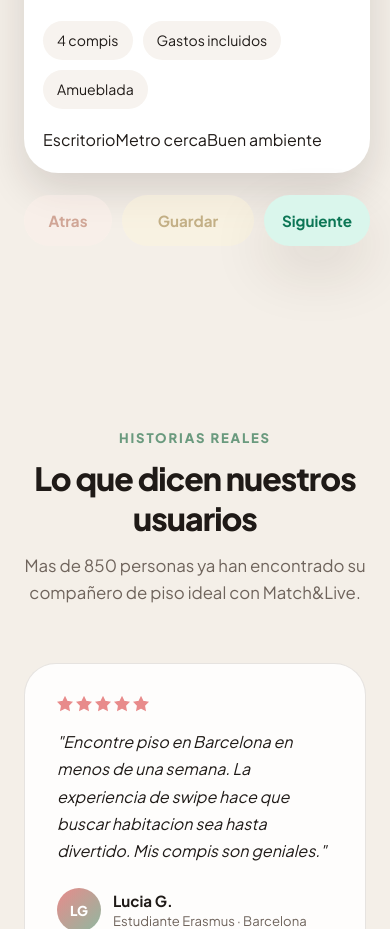
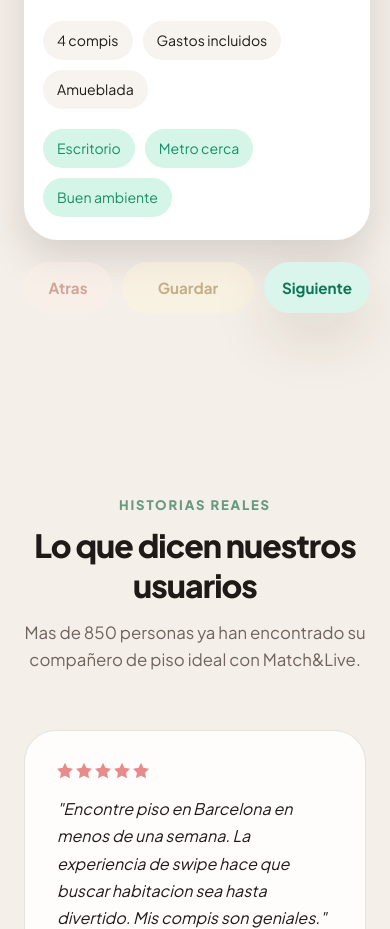
Before and after one commit to elpronick/Match-Live, a React (Create React App) app in the folder frontend/: page / in a window 390 px wide. Shown: the part 3986-4915 px from the top of the page. Built offline with nearby package versions, Linux system fonts and the light colour scheme; no server answers.

Commit message:
fix: restore deck chips styles and refine hero layout

```diff
--- a/frontend/src/components/DeckSection.scss
+++ b/frontend/src/components/DeckSection.scss
@@ -222,6 +222,7 @@
           line-height: 1.6;
         }
         .property-card__meta,
+        .property-card__chips,
         .property-card__perks {
           display: flex;
           flex-wrap: wrap;
@@ -230,6 +231,7 @@
           align-items: flex-start;
         }
         .property-card__meta li,
+        .property-card__chips span,
         .property-card__perks span {
           display: inline-flex;
           align-items: center;
@@ -245,6 +247,7 @@
           word-break: break-word;
           user-select: none;
         }
+        .property-card__chips span,
         .property-card__perks span {
           color: var(--color-success);
           background: var(--color-success-soft);
@@ -319,6 +322,7 @@
           .property-card__body { padding: 22px 18px; }
           .property-card__heading { flex-direction: column; }
           .property-card__meta,
+          .property-card__chips,
           .property-card__perks { gap: 10px; }
           .swipe-actions { display: grid; grid-template-columns: minmax(88px, 1fr) minmax(132px, 1.15fr) minmax(106px, 1fr); justify-content: center; gap: 10px; }
           .swipe-btn { min-width: 0; width: 100%; padding: 15px 12px; font-size: 0.95rem; white-space: nowrap; }
--- a/frontend/src/components/Hero.scss
+++ b/frontend/src/components/Hero.scss
@@ -122,6 +122,7 @@
           align-items: center;
           min-height: 480px;
           animation: fadeInRight 0.8s ease 0.2s both;
+          scale: 1.2;
         }
         .hero__card {
           position: absolute;
@@ -170,8 +171,8 @@
         }
         .hero__floating-logo {
           position: absolute;
-          bottom: 20px;
-          right: 20px;
+          bottom: 10px;
+          right: 50px;
           width: 64px;
           height: 64px;
           scale: 2;
@@ -205,6 +206,11 @@
           .hero__card { width: 240px; }
           .hero__card-img { height: 200px; }
           .hero { padding: 120px 24px 60px; }
+          .hero__floating-logo {
+            bottom: 5px;
+            right: 100px;
+            scale: 2;
+          }
         }
         @media (max-width: 640px) {
           .hero__stats { flex-wrap: wrap; gap: 16px; }
```
